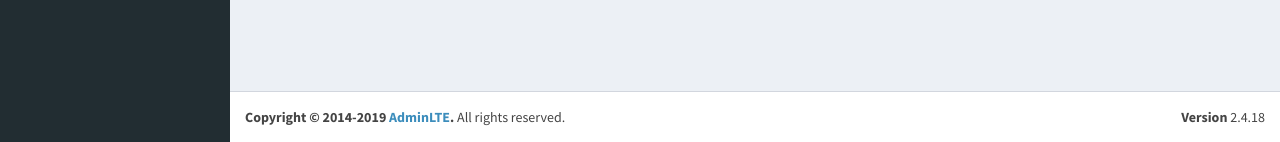
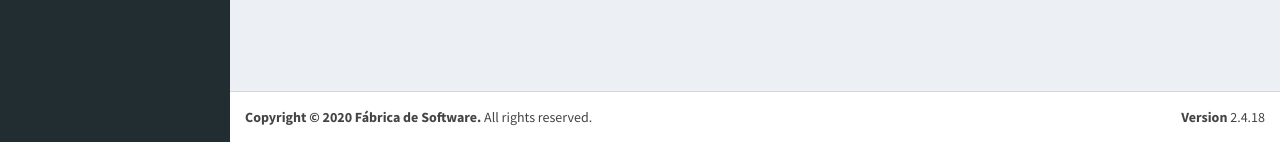
Before and after one commit to gustHenri08/Sistema-de-Monitoramento-V02.1, a CodeIgniter app: page /Sistema-de-Monitoramento-V02/index.php/Saidapresos in a window 1280 px wide. Shown: the part 658-800 px from the top of the page. Run offline with CodeIgniter, Linux system fonts and the light colour scheme; data comes from the database, SQL or seed files in the repository; some libraries are stand-ins or nearby versions; some web fonts are replaced.

Commit message:
correção

```diff
--- a/application/views/agentes/cadastrar-transito-externo-view.php
+++ b/application/views/agentes/cadastrar-transito-externo-view.php
@@ -287,7 +287,7 @@
     <div class="pull-right hidden-xs">
       <b>Version</b> 2.4.18
     </div>
-    <strong>Copyright &copy; 2014-2019 <a href="https://adminlte.io">AdminLTE</a>.</strong> All rights
+    <strong>Copyright &copy; 2020 Fábrica de Software.</strong> All rights
     reserved.
   </footer>
 
--- a/application/views/agentes/cadastrar-transito-interno-view.php
+++ b/application/views/agentes/cadastrar-transito-interno-view.php
@@ -278,7 +278,7 @@
     <div class="pull-right hidden-xs">
       <b>Version</b> 2.4.18
     </div>
-    <strong>Copyright &copy; 2014-2019 <a href="https://adminlte.io">AdminLTE</a>.</strong> All rights
+    <strong>Copyright &copy; 2020 Fábrica de Software.</strong> All rights
     reserved.
   </footer>
 
--- a/application/views/agentes/cadastrar_audiencia_view.php
+++ b/application/views/agentes/cadastrar_audiencia_view.php
@@ -280,7 +280,7 @@
     <div class="pull-right hidden-xs">
       <b>Version</b> 2.4.18
     </div>
-    <strong>Copyright &copy; 2014-2019 <a href="https://adminlte.io">AdminLTE</a>.</strong> All rights
+    <strong>Copyright &copy; 2020 Fábrica de Software.</strong> All rights
     reserved.
   </footer>
 
--- a/application/views/agentes/cadastrar_medica_view.php
+++ b/application/views/agentes/cadastrar_medica_view.php
@@ -313,7 +313,7 @@
     <div class="pull-right hidden-xs">
       <b>Version</b> 2.4.18
     </div>
-    <strong>Copyright &copy; 2014-2019 <a href="https://adminlte.io">AdminLTE</a>.</strong> All rights
+    <strong>Copyright &copy; 2020 Fábrica de Software.</strong> All rights
     reserved.
   </footer>
 
--- a/application/views/agentes/cadastrar_sair_view.php
+++ b/application/views/agentes/cadastrar_sair_view.php
@@ -411,7 +411,7 @@
     <div class="pull-right hidden-xs">
       <b>Version</b> 2.4.18
     </div>
-    <strong>Copyright &copy; 2014-2019 <a href="https://adminlte.io">AdminLTE</a>.</strong> All rights
+    <strong>Copyright &copy; 2020 Fábrica de Software.</strong> All rights
     reserved.
   </footer>
 
--- a/application/views/agentes/edicao_enterno_view.php
+++ b/application/views/agentes/edicao_enterno_view.php
@@ -304,7 +304,7 @@
     <div class="pull-right hidden-xs">
       <b>Version</b> 2.4.18
     </div>
-    <strong>Copyright &copy; 2014-2019 <a href="https://adminlte.io">AdminLTE</a>.</strong> All rights
+    <strong>Copyright &copy; 2020 Fábrica de Software.</strong> All rights
     reserved.
   </footer>
 
--- a/application/views/agentes/edicao_interno_view.php
+++ b/application/views/agentes/edicao_interno_view.php
@@ -310,7 +310,7 @@
     <div class="pull-right hidden-xs">
       <b>Version</b> 2.4.18
     </div>
-    <strong>Copyright &copy; 2014-2019 <a href="https://adminlte.io">AdminLTE</a>.</strong> All rights
+    <strong>Copyright &copy; 2020 Fábrica de Software.</strong> All rights
     reserved.
   </footer>
 
--- a/application/views/agentes/edicao_view.php
+++ b/application/views/agentes/edicao_view.php
@@ -423,7 +423,7 @@
     <div class="pull-right hidden-xs">
       <b>Version</b> 2.4.18
     </div>
-    <strong>Copyright &copy; 2014-2019 <a href="https://adminlte.io">AdminLTE</a>.</strong> All rights
+    <strong>Copyright &copy; 2020 Fábrica de Software.</strong> All rights
     reserved.
   </footer>
 
--- a/application/views/agentes/editar_audiencia-view.php
+++ b/application/views/agentes/editar_audiencia-view.php
@@ -273,7 +273,7 @@
     <div class="pull-right hidden-xs">
       <b>Version</b> 2.4.18
     </div>
-    <strong>Copyright &copy; 2014-2019 <a href="https://adminlte.io">AdminLTE</a>.</strong> All rights
+    <strong>Copyright &copy; 2020 Fábrica de Software.</strong> All rights
     reserved.
   </footer>
 
--- a/application/views/agentes/editar_medica-view.php
+++ b/application/views/agentes/editar_medica-view.php
@@ -308,7 +308,7 @@
     <div class="pull-right hidden-xs">
       <b>Version</b> 2.4.18
     </div>
-    <strong>Copyright &copy; 2014-2019 <a href="https://adminlte.io">AdminLTE</a>.</strong> All rights
+    <strong>Copyright &copy; 2020 Fábrica de Software.</strong> All rights
     reserved.
   </footer>
 
--- a/application/views/agentes/entrada-presos-view.php
+++ b/application/views/agentes/entrada-presos-view.php
@@ -240,7 +240,7 @@
     <div class="pull-right hidden-xs">
       <b>Version</b> 2.4.18
     </div>
-    <strong>Copyright &copy; 2014-2019 <a href="https://adminlte.io">AdminLTE</a>.</strong> All rights
+    <strong>Copyright &copy; 2020 Fábrica de Software.</strong> All rights
     reserved.
   </footer>
 </div>
--- a/application/views/agentes/ocorrencias-view.php
+++ b/application/views/agentes/ocorrencias-view.php
@@ -246,7 +246,7 @@
     <div class="pull-right hidden-xs">
       <b>Version</b> 2.4.18
     </div>
-    <strong>Copyright &copy; 2014-2019 <a href="https://adminlte.io">AdminLTE</a>.</strong> All rights
+    <strong>Copyright &copy; 2020 Fábrica de Software.</strong> All rights
     reserved.
   </footer>
 
--- a/application/views/agentes/saida-presos-view.php
+++ b/application/views/agentes/saida-presos-view.php
@@ -232,7 +232,7 @@
     <div class="pull-right hidden-xs">
       <b>Version</b> 2.4.18
     </div>
-    <strong>Copyright &copy; 2014-2019 <a href="https://adminlte.io">AdminLTE</a>.</strong> All rights
+    <strong>Copyright &copy; 2020 Fábrica de Software.</strong> All rights
     reserved.
   </footer>
 
--- a/application/views/agentes/saida-presosAudiencia-view.php
+++ b/application/views/agentes/saida-presosAudiencia-view.php
@@ -232,7 +232,7 @@
     <div class="pull-right hidden-xs">
       <b>Version</b> 2.4.18
     </div>
-    <strong>Copyright &copy; 2014-2019 <a href="https://adminlte.io">AdminLTE</a>.</strong> All rights
+    <strong>Copyright &copy; 2020 Fábrica de Software.</strong> All rights
     reserved.
   </footer>
 
--- a/application/views/agentes/saida-presosMedica-view.php
+++ b/application/views/agentes/saida-presosMedica-view.php
@@ -235,7 +235,7 @@
     <div class="pull-right hidden-xs">
       <b>Version</b> 2.4.18
     </div>
-    <strong>Copyright &copy; 2014-2019 <a href="https://adminlte.io">AdminLTE</a>.</strong> All rights
+v <strong>Copyright &copy; 2020 Fábrica de Software.</strong> All rights
     reserved.
   </footer>
 
--- a/application/views/agentes/transito-externo-view.php
+++ b/application/views/agentes/transito-externo-view.php
@@ -230,7 +230,7 @@
     <div class="pull-right hidden-xs">
       <b>Version</b> 2.4.18
     </div>
-    <strong>Copyright &copy; 2014-2019 <a href="https://adminlte.io">AdminLTE</a>.</strong> All rights
+    <strong>Copyright &copy; 2020 Fábrica de Software.</strong> All rights
     reserved.
   </footer>
 </div>
--- a/application/views/agentes/transito-interno-view.php
+++ b/application/views/agentes/transito-interno-view.php
@@ -245,7 +245,7 @@
     <div class="pull-right hidden-xs">
       <b>Version</b> 2.4.18
     </div>
-    <strong>Copyright &copy; 2014-2019 <a href="https://adminlte.io">AdminLTE</a>.</strong> All rights
+    <strong>Copyright &copy; 2020 Fábrica de Software.</strong> All rights
     reserved.
   </footer>
 </div>
```
